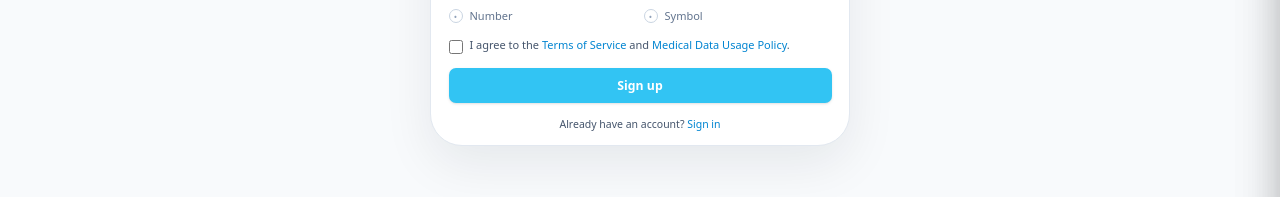
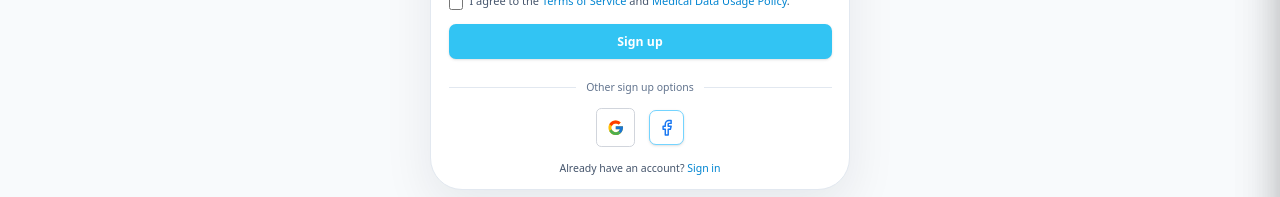
Before and after one commit to AminulSagor/medical-frontend, a Next.js app: page /public/auth/sign-up in a window 1280 px wide. Shown: the part 556-753 px from the top of the page. Built offline with nearby package versions, Linux system fonts and the light colour scheme; no server answers.

Commit message:
google/facebook option add in signup page

```diff
--- a/app/public/auth/(pages)/sign-up/page.tsx
+++ b/app/public/auth/(pages)/sign-up/page.tsx
@@ -3,6 +3,8 @@
 import Link from "next/link";
 import { Eye, EyeOff } from "lucide-react";
 import { useSignUpController } from "./sign-up-controller";
+import GoogleLoginButton from "@/components/google-login-button";
+import FacebookLoginButton from "@/components/facebook-login-button";
 
 function StrengthRow({ ok, label }: { ok: boolean; label: string }) {
   return (
@@ -136,7 +138,9 @@ export default function SignUpPage() {
                 <button
                   type="button"
                   onClick={c.toggleShowPassword}
-                  aria-label={c.showPassword ? "Hide password" : "Show password"}
+                  aria-label={
+                    c.showPassword ? "Hide password" : "Show password"
+                  }
                   className="absolute right-1.5 top-1/2 -translate-y-1/2 rounded-md p-2 text-slate-500 hover:bg-slate-100 focus:outline-none"
                 >
                   {c.showPassword ? (
@@ -168,7 +172,9 @@ export default function SignUpPage() {
               <label className="flex cursor-pointer items-start gap-2">
                 <input
                   checked={c.form.acceptedTerms}
-                  onChange={(e) => c.setField("acceptedTerms", e.target.checked)}
+                  onChange={(e) =>
+                    c.setField("acceptedTerms", e.target.checked)
+                  }
                   type="checkbox"
                   className="mt-0.5 h-4 w-4 rounded border-slate-300 text-sky-600 focus:ring-sky-200"
                 />
@@ -206,6 +212,25 @@ export default function SignUpPage() {
               {c.submitting ? "Creating..." : "Sign up"}
             </button>
 
+            <div className="pt-3">
+              <div className="flex items-center gap-3">
+                <div className="h-px flex-1 bg-slate-200" />
+                <p className="text-xs text-slate-500">Other sign up options</p>
+                <div className="h-px flex-1 bg-slate-200" />
+              </div>
+
+              <div className="mt-4 flex items-center justify-center gap-4">
+                <GoogleLoginButton onSuccess={c.handleGoogleSignUp} />
+                <FacebookLoginButton onSuccess={c.handleFacebookSignUp} />
+              </div>
+
+              {c.socialSubmitting && (
+                <p className="mt-2 text-center text-[12px] text-slate-500">
+                  Signing up...
+                </p>
+              )}
+            </div>
+
             <div className="pt-1 text-center text-xs text-slate-600">
               Already have an account?{" "}
               <Link
--- a/app/public/auth/(pages)/sign-up/sign-up-controller.ts
+++ b/app/public/auth/(pages)/sign-up/sign-up-controller.ts
@@ -5,8 +5,15 @@ import { useRouter } from "next/navigation";
 import type { AuthErrors, AuthSignupPayload } from "../../types/auth.types";
 import { signupSchema } from "@/schema/auth/signup.schema";
 import { zodErrorToFieldErrors } from "@/schema/zodErrorToFieldErrors";
-import { registerUser, sendOtp } from "@/service/public/auth/auth.service";
+import {
+  loginWithFacebook,
+  loginWithGoogle,
+  registerUser,
+  sendOtp,
+} from "@/service/public/auth/auth.service";
 import type { RegisterRequest } from "@/types/public/auth/auth.types";
+import { setToken, AUTH_CHANGED_EVENT } from "@/utils/token/cookie_utils";
+import { getRoleFromToken } from "@/utils/decode-token.utils";
 
 export function useSignUpController() {
   const router = useRouter();
@@ -23,6 +30,7 @@ export function useSignUpController() {
   const [apiError, setApiError] = useState<string | null>(null);
   const [showPassword, setShowPassword] = useState(false);
   const [submitting, setSubmitting] = useState(false);
+  const [socialSubmitting, setSocialSubmitting] = useState(false);
 
   const strength = useMemo(() => {
     const p = form.password;
@@ -34,6 +42,17 @@ export function useSignUpController() {
       symbol: /[^A-Za-z0-9]/.test(p),
     };
   }, [form.password]);
+
+  const redirectAfterSocialAuth = (accessToken: string) => {
+    const role = getRoleFromToken(accessToken);
+
+    if (role === "admin") {
+      router.push("/dashboard/admin/admin-dashboard");
+      return;
+    }
+
+    router.push("/dashboard/user/dashboard");
+  };
 
   const setField = <K extends keyof AuthSignupPayload>(
     key: K,
@@ -74,10 +93,8 @@ export function useSignUpController() {
 
       await registerUser(payload);
 
-      // Send OTP to the registered email
       await sendOtp({ email: result.data.medicalEmail });
 
-      // Redirect to OTP verification with email as query param
       router.push(
         `/public/auth/otp-verification?email=${encodeURIComponent(result.data.medicalEmail)}`,
       );
@@ -92,6 +109,56 @@ export function useSignUpController() {
     }
   };
 
+  const handleGoogleSignUp = async (idToken: string) => {
+    setApiError(null);
+    setSocialSubmitting(true);
+
+    try {
+      const response = await loginWithGoogle({ idToken });
+
+      setToken(response.accessToken);
+
+      if (typeof window !== "undefined") {
+        window.dispatchEvent(new Event(AUTH_CHANGED_EVENT));
+      }
+
+      redirectAfterSocialAuth(response.accessToken);
+    } catch (err: unknown) {
+      const axiosErr = err as { response?: { data?: { message?: string } } };
+      setApiError(
+        axiosErr?.response?.data?.message ||
+          "Google sign up failed. Please try again.",
+      );
+    } finally {
+      setSocialSubmitting(false);
+    }
+  };
+
+  const handleFacebookSignUp = async (accessToken: string) => {
+    setApiError(null);
+    setSocialSubmitting(true);
+
+    try {
+      const response = await loginWithFacebook({ accessToken });
+
+      setToken(response.accessToken);
+
+      if (typeof window !== "undefined") {
+        window.dispatchEvent(new Event(AUTH_CHANGED_EVENT));
+      }
+
+      redirectAfterSocialAuth(response.accessToken);
+    } catch (err: unknown) {
+      const axiosErr = err as { response?: { data?: { message?: string } } };
+      setApiError(
+        axiosErr?.response?.data?.message ||
+          "Facebook sign up failed. Please try again.",
+      );
+    } finally {
+      setSocialSubmitting(false);
+    }
+  };
+
   return {
     form,
     errors,
@@ -99,8 +166,11 @@ export function useSignUpController() {
     strength,
     showPassword,
     submitting,
+    socialSubmitting,
     setField,
     toggleShowPassword,
     onSubmit,
+    handleGoogleSignUp,
+    handleFacebookSignUp,
   };
 }
```
